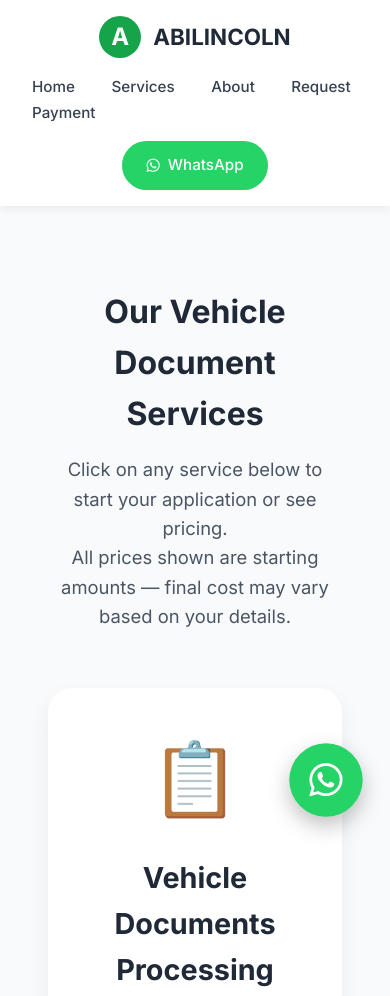
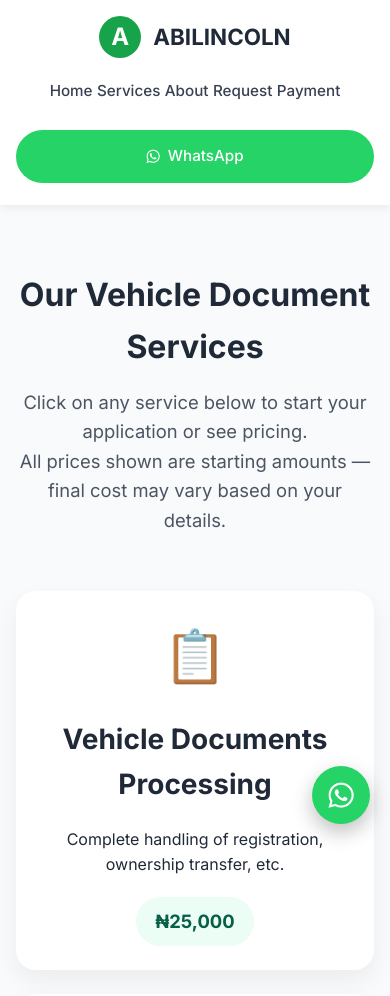
Before and after one commit to EMMZYMONEY/aabb, a website: page services.html in a window 390 px wide. Shown: the top 996 px of the page. Drawn offline with Linux system fonts and the light colour scheme; no server answers.

Commit message:
Add files via upload

```diff
--- a/style.css
+++ b/style.css
@@ -6,17 +6,24 @@
   box-sizing: border-box;
 }
 
+html {
+  font-size: 100%;
+  scroll-behavior: smooth;
+}
+
 body {
   font-family: 'Inter', sans-serif;
   background: #f9fafb;
   color: #1f2937;
   line-height: 1.6;
+  min-height: 100vh;
 }
 
 .container {
-  max-width: 1200px;
+  max-width: 1280px;
   margin: 0 auto;
-  padding: 0 1.5rem;
+  padding: 0 1.25rem;
+  width: 100%;
 }
 
 .text-center {
@@ -25,8 +32,14 @@ body {
 
 .grid-2 {
   display: grid;
-  grid-template-columns: 1fr 1fr;
-  gap: 1.5rem;
+  grid-template-columns: repeat(auto-fit, minmax(320px, 1fr));
+  gap: 1.75rem;
+}
+
+.grid-3 {
+  display: grid;
+  grid-template-columns: repeat(auto-fit, minmax(280px, 1fr));
+  gap: 1.75rem;
 }
 
 nav {
@@ -34,14 +47,14 @@ nav {
   box-shadow: 0 2px 10px rgba(0,0,0,0.08);
   position: sticky;
   top: 0;
-  z-index: 100;
+  z-index: 1000;
 }
 
 nav .container {
   display: flex;
   justify-content: space-between;
   align-items: center;
-  padding: 1.25rem 1.5rem;
+  padding: 1.125rem 0;
 }
 
 .logo {
@@ -67,8 +80,9 @@ nav a {
   text-decoration: none;
   color: #374151;
   font-weight: 500;
-  margin-left: 2rem;
+  margin-left: 1.75rem;
   transition: color 0.2s;
+  white-space: nowrap;
 }
 
 nav a:hover {
@@ -78,9 +92,9 @@ nav a:hover {
 .btn-whatsapp {
   background: #25D366;
   color: white;
-  padding: 0.75rem 1.5rem;
+  padding: 0.7rem 1.4rem;
   border-radius: 9999px;
-  display: flex;
+  display: inline-flex;
   align-items: center;
   gap: 0.5rem;
   font-weight: 500;
@@ -97,11 +111,11 @@ nav a:hover {
               url('https://images.unsplash.com/photo-1503376780353-7e6692767b70?auto=format&fit=crop&q=80') center/cover no-repeat;
   color: white;
   text-align: center;
-  padding: 8rem 1.5rem 6rem;
+  padding: 9rem 1rem 7rem;
 }
 
 .hero .badge {
-  background: rgba(255,255,255,0.2);
+  background: rgba(255,255,255,0.18);
   backdrop-filter: blur(6px);
   padding: 0.5rem 1.25rem;
   border-radius: 9999px;
@@ -113,14 +127,14 @@ nav a:hover {
 }
 
 h1 {
-  font-size: 3.5rem;
+  font-size: clamp(2.5rem, 6vw, 3.8rem);
   margin-bottom: 1.5rem;
   line-height: 1.1;
 }
 
 .hero p {
-  font-size: 1.4rem;
-  max-width: 700px;
+  font-size: clamp(1.1rem, 3vw, 1.35rem);
+  max-width: 720px;
   margin: 0 auto 2.5rem;
 }
 
@@ -131,9 +145,8 @@ h1 {
   border-radius: 9999px;
   font-weight: 600;
   text-decoration: none;
-  margin: 0.5rem;
   display: inline-block;
-  transition: all 0.2s;
+  transition: all 0.22s;
 }
 
 .btn-primary:hover {
@@ -141,63 +154,50 @@ h1 {
   transform: translateY(-2px);
 }
 
-.btn-outline {
-  border: 2px solid white;
-  color: white;
-}
-
-.btn-outline:hover {
-  background: rgba(255,255,255,0.15);
-}
-
 .section {
-  padding: 5rem 1.5rem;
+  padding: 6rem 1rem;
 }
 
 h2 {
-  font-size: 2.5rem;
-  text-align: center;
-  margin-bottom: 1rem;
+  font-size: clamp(1.9rem, 5vw, 2.6rem);
+  margin-bottom: 1.25rem;
 }
 
 h3 {
-  font-size: 1.8rem;
-  margin-bottom: 1.5rem;
-}
-
-.grid-3 {
-  display: grid;
-  grid-template-columns: repeat(auto-fit, minmax(280px, 1fr));
-  gap: 1.75rem;
-  margin-top: 3rem;
+  font-size: 1.75rem;
+  margin-bottom: 1.25rem;
 }
 
 .card {
   background: white;
-  border-radius: 1.5rem;
-  padding: 2rem;
+  border-radius: 1.25rem;
+  padding: 2rem 1.5rem;
   box-shadow: 0 10px 25px rgba(0,0,0,0.06);
-  transition: transform 0.3s, box-shadow 0.3s;
+  transition: all 0.3s ease;
   text-align: center;
+  height: 100%;
+  display: flex;
+  flex-direction: column;
 }
 
 .card:hover {
   transform: translateY(-10px);
-  box-shadow: 0 20px 35px rgba(0,0,0,0.1);
+  box-shadow: 0 20px 40px rgba(0,0,0,0.1);
 }
 
 .emoji-big {
-  font-size: 4.5rem;
+  font-size: 4.2rem;
   margin-bottom: 1.25rem;
 }
 
 .form-container {
   background: white;
-  border-radius: 1.5rem;
+  border-radius: 1.25rem;
   padding: 2.5rem;
   box-shadow: 0 15px 35px rgba(0,0,0,0.08);
-  max-width: 650px;
+  max-width: 720px;
   margin: 0 auto;
+  width: 100%;
 }
 
 input, select, textarea {
@@ -207,6 +207,7 @@ input, select, textarea {
   border: 1px solid #d1d5db;
   border-radius: 0.75rem;
   font-size: 1rem;
+  transition: all 0.2s;
 }
 
 input:focus, select:focus, textarea:focus {
@@ -221,7 +222,7 @@ input:focus, select:focus, textarea:focus {
   border: none;
   width: 100%;
   padding: 1.25rem;
-  font-size: 1.15rem;
+  font-size: 1.1rem;
   font-weight: 600;
   border-radius: 0.75rem;
   cursor: pointer;
@@ -234,58 +235,161 @@ input:focus, select:focus, textarea:focus {
 
 .floating-whatsapp {
   position: fixed;
-  bottom: 30px;
-  right: 30px;
+  bottom: 24px;
+  right: 24px;
   background: #25D366;
   color: white;
-  width: 68px;
-  height: 68px;
+  width: 64px;
+  height: 64px;
   border-radius: 50%;
   display: flex;
   align-items: center;
   justify-content: center;
-  font-size: 2.2rem;
+  font-size: 2rem;
   box-shadow: 0 8px 20px rgba(0,0,0,0.25);
-  z-index: 999;
+  z-index: 9999;
   text-decoration: none;
-  animation: pulse 2s infinite;
+  transition: transform 0.2s;
 }
 
-@keyframes pulse {
-  0%, 100% { transform: scale(1); }
-  50% { transform: scale(1.08); }
+.floating-whatsapp:hover {
+  transform: scale(1.1);
 }
 
 footer {
   background: #111827;
   color: #9ca3af;
-  padding: 4rem 1.5rem 2rem;
+  padding: 4rem 1rem 2rem;
   text-align: center;
+  margin-top: 4rem;
 }
 
-footer a {
-  color: #9ca3af;
-  text-decoration: none;
+/* ────────────────────────────────────────────────
+   RESPONSIVE DESIGN – MEDIA QUERIES
+───────────────────────────────────────────────── */
+
+@media (max-width: 1024px) {
+  .section {
+    padding: 5rem 1rem;
+  }
+
+  .grid-3 {
+    gap: 1.5rem;
+  }
+
+  h1 {
+    font-size: clamp(2.8rem, 7vw, 3.4rem);
+  }
 }
 
-footer a:hover {
-  color: #10b981;
+@media (max-width: 768px) {
+  nav .container {
+    flex-wrap: wrap;
+    padding: 1rem;
+  }
+
+  nav a {
+    margin: 0.6rem 1.2rem;
+    font-size: 0.95rem;
+  }
+
+  .hero {
+    padding: 7rem 1rem 5rem;
+  }
+
+  .grid-3 {
+    grid-template-columns: repeat(auto-fit, minmax(260px, 1fr));
+  }
+
+  .card {
+    padding: 1.75rem 1.25rem;
+  }
+
+  .emoji-big {
+    font-size: 3.8rem;
+  }
+
+  .form-container {
+    padding: 2rem 1.5rem;
+  }
+
+  h2 {
+    font-size: clamp(1.8rem, 5.5vw, 2.3rem);
+  }
 }
 
-/* Media Queries */
-@media (max-width: 768px) {
-  h1 { font-size: 2.8rem; }
-  nav .container { flex-direction: column; gap: 1rem; padding: 1rem; }
-  nav a { margin: 0 1rem; font-size: 0.95rem; }
-  .grid-2 { grid-template-columns: 1fr; gap: 1rem; }
-  .hero { padding: 6rem 1rem 4rem; }
-  .hero p { font-size: 1.2rem; }
+@media (max-width: 640px) {
+  nav .container {
+    flex-direction: column;
+    gap: 1.25rem;
+  }
+
+  nav a {
+    margin: 0.4rem 0;
+  }
+
+  .btn-whatsapp {
+    width: 100%;
+    justify-content: center;
+    padding: 0.9rem;
+  }
+
+  h1 {
+    font-size: 2.4rem;
+  }
+
+  h2 {
+    font-size: 2rem;
+  }
+
+  .grid-3 {
+    grid-template-columns: 1fr;
+  }
+
+  .floating-whatsapp {
+    bottom: 20px;
+    right: 20px;
+    width: 58px;
+    height: 58px;
+    font-size: 1.8rem;
+  }
+
+  .section {
+    padding: 4.5rem 1rem;
+  }
 }
 
 @media (max-width: 480px) {
-  h2 { font-size: 2rem; }
-  .btn-primary, .btn-submit {
-    padding: 0.9rem 1.8rem;
+  .container {
+    padding: 0 1rem;
+  }
+
+  .section {
+    padding: 4rem 0;
+  }
+
+  .hero {
+    padding: 6rem 1rem 4rem;
+  }
+
+  .btn-primary,
+  .btn-submit {
+    padding: 0.9rem 1.6rem;
     font-size: 1rem;
   }
+
+  input,
+  select,
+  textarea {
+    padding: 0.9rem;
+    font-size: 0.95rem;
+  }
+
+  .emoji-big {
+    font-size: 3.2rem;
+  }
+
+  .card {
+    padding: 1.5rem 1rem;
+  }
 }
```
